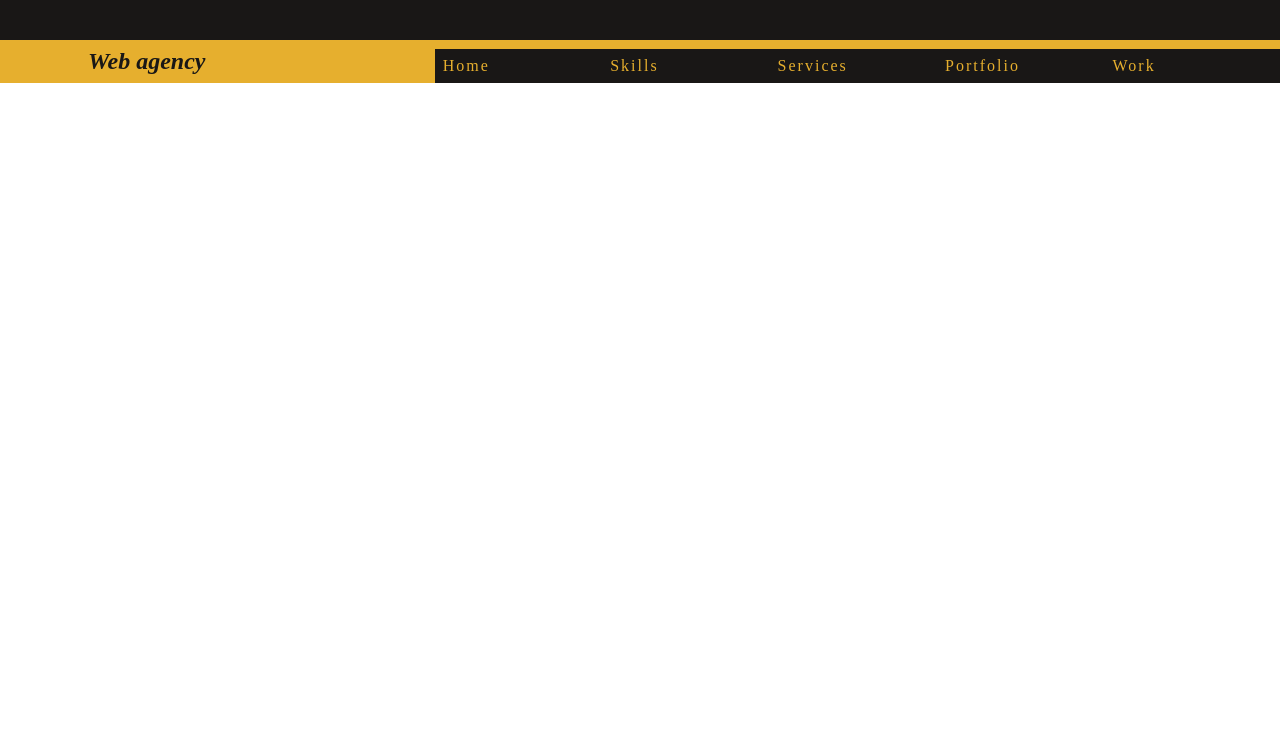
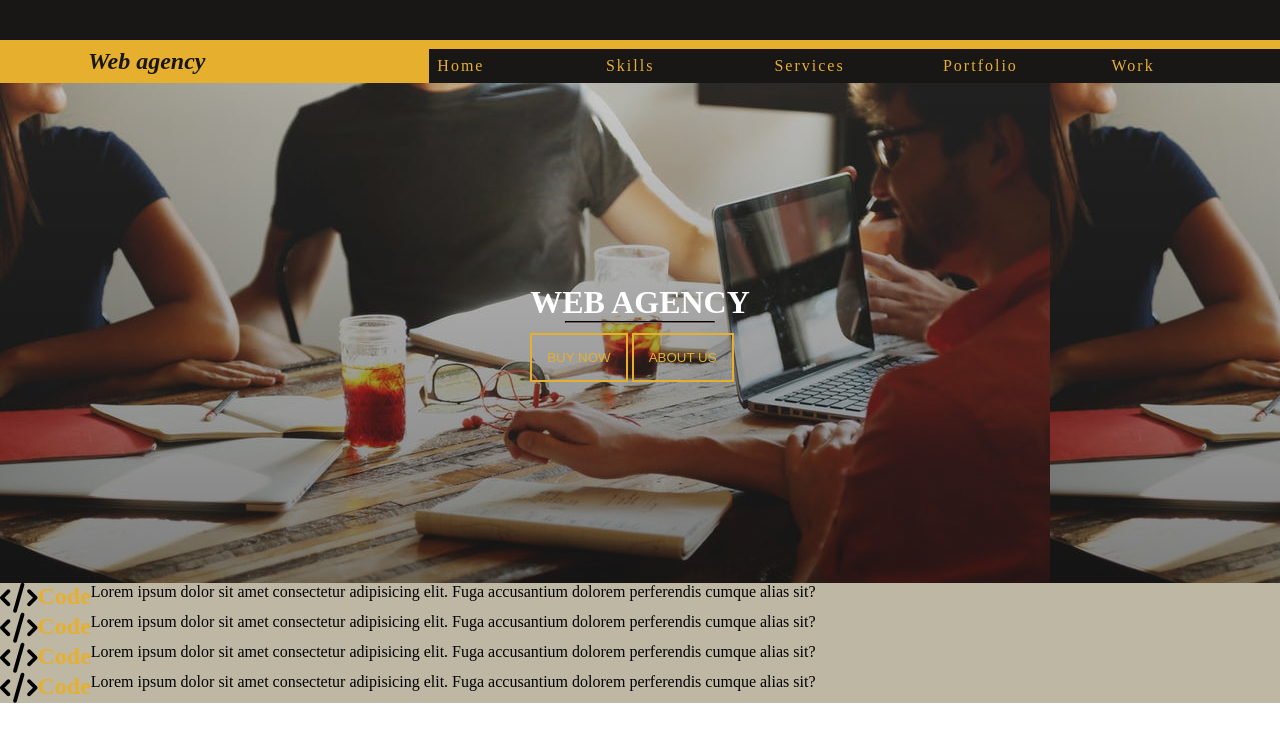
Before and after one commit to aayanahmed06/Webagency, a plain HTML site: page index.html in a window 1280 px wide. Drawn offline with Linux system fonts and the light colour scheme.

Commit message:
skill section

```diff
--- a/css/style.css
+++ b/css/style.css
@@ -1,12 +1,15 @@
 *{
     margin: 0;
     padding: 0;
+    box-sizing: border-box;
 }
+
 
 :root{
     --yellow: #E6AF2E;
     --black:#191716;
     --white:white;
+    --lightgray:#BDB7A4;
 }
 
 
@@ -21,7 +24,7 @@ nav{
     justify-content:space-around;
 
 }
-h2{
+ .nav-container h2{
     width: 50%;
     background-color: var(--yellow);
     border: 8px solid var(--yellow);
@@ -29,7 +32,7 @@ h2{
 
 }
 
-h2 a{
+  h2 a{
     text-decoration: none;
     color: var(--black);
     text-align: center;
@@ -68,3 +71,70 @@ li a:hover{
 }
 
 /* nav section end  */
+
+/* #############################  */
+
+
+/* header section  */
+header{
+    display: flex;
+    align-items: center;
+    justify-content: center;
+    height:500px;
+    background-position: center;
+    background-attachment: fixed;
+    background-repeat: no-repeat;
+    background: linear-gradient(rgba(0,0,0,0.2),rgba(0,0,0,0.5)), url(/img/header-img.jpg);
+}
+
+.banner{
+    text-align: center;
+    color:var(--white);
+    text-transform:uppercase;
+}
+.conatiner-hr{
+ width: 150px;
+border-color: var(--black);
+margin: 0 auto;
+}
+
+.banner-button button{
+    margin-top: 10px;
+    background-color: transparent;
+    padding: 15px;
+
+    color: var(--yellow);
+    text-transform: uppercase;
+    border: 2px solid var(--yellow);
+}
+
+.banner-button button:hover{
+    background-color: var(--yellow);
+    color: var(--white);
+}
+
+/* end header  */
+
+/* skill section  */
+#skill{
+    background-color: var(--lightgray);
+    align-content: center;
+    display: flex;
+
+
+}
+
+.skill-icon .fas{
+    font-size: 30px;
+
+
+
+}
+
+.skill-heading{
+    color: var(--yellow);
+
+}
+.skill-text{
+
+}
--- a/index.html
+++ b/index.html
@@ -1,21 +1,28 @@
 <!DOCTYPE html>
 <html lang="en">
   <head>
-    <meta charset="UTF-8">
-    <meta http-equiv="X-UA-Compatible" content="IE=edge">
-    <meta name="viewport" content="width=device-width, initial-scale=1.0">
-    <title>Document</title>
+    <meta charset="UTF-8" />
+    <meta http-equiv="X-UA-Compatible" content="IE=edge" />
+    <meta name="viewport" content="width=device-width, initial-scale=1.0" />
+    <title>Webagency</title>
     <!-- responsive  -->
-    <meta name="viewport" content="width=device-width, initial-scale=1.0">
+    <meta name="viewport" content="width=device-width, initial-scale=1.0" />
     <!-- end  -->
 
     <!-- css link  -->
-<link rel="stylesheet" href="/css/style.css">
+    <link rel="stylesheet" href="/css/style.css" />
+    <!-- font awesome  -->
+    <script
+      src="https://kit.fontawesome.com/2ea0f897b3.js"
+      crossorigin="anonymous"
+    ></script>
   </head>
   <body>
     <nav>
       <div class="nav-container">
-            <h2><em> <a href="#"> Web agency</a></em> </h2>
+        <h2>
+          <em> <a href="#"> Web agency</a></em>
+        </h2>
         <ul>
           <li><a href="#">Home</a></li>
           <li><a href="#">Skills</a></li>
@@ -26,5 +33,91 @@
       </div>
     </nav>
 
+    <!-- header section  -->
+    <header>
+      <div>
+        <h1 class="banner">Web agency</h1>
+        <hr class="conatiner-hr" />
+        <div class="banner-button">
+          <button type="button">buy now</button>
+          <button type="button">about us</button>
+        </div>
+      </div>
+    </header>
+    <!-- end -->
+    <!-- skill section  -->
+
+    <!-- skill card#1  -->
+    <article>
+      <div>
+        <div id="skill">
+          <div class="skill-icon">
+            <i class="fas fa-code"></i>
+          </div>
+          <div class="skill-heading">
+            <h2>Code</h2>
+          </div>
+          <div class="skill-text">
+            Lorem ipsum dolor sit amet consectetur adipisicing elit. Fuga
+            accusantium dolorem perferendis cumque alias sit?
+          </div>
+        </div>
+      </div>
+    </article>
+    <!-- end#1  -->
+      <!-- skill card#2 -->
+      <article>
+        <div id="skill">
+            <div class="skill-icon">
+              <i class="fas fa-code"></i>
+            </div>
+            <div class="skill-heading">
+              <h2>Code</h2>
+            </div>
+            <div class="skill-text">
+              Lorem ipsum dolor sit amet consectetur adipisicing elit. Fuga
+              accusantium dolorem perferendis cumque alias sit?
+            </div>
+          </div>
+      </article>
+      <!-- end#2  -->
+        <!-- skill card#3  -->
+    <article>
+      <div>
+        <div id="skill">
+          <div class="skill-icon">
+            <i class="fas fa-code"></i>
+          </div>
+          <div class="skill-heading">
+            <h2>Code</h2>
+          </div>
+          <div class="skill-text">
+            Lorem ipsum dolor sit amet consectetur adipisicing elit. Fuga
+            accusantium dolorem perferendis cumque alias sit?
+          </div>
+        </div>
+      </div>
+    </article>
+    <!-- end#3 -->
+      <!-- skill card#4 -->
+      <article>
+        <div>
+          <div id="skill">
+            <div class="skill-icon">
+              <i class="fas fa-code"></i>
+            </div>
+            <div class="skill-heading">
+              <h2>Code</h2>
+            </div>
+            <div class="skill-text">
+              Lorem ipsum dolor sit amet consectetur adipisicing elit. Fuga
+              accusantium dolorem perferendis cumque alias sit?
+            </div>
+          </div>
+        </div>
+      </article>
+      <!-- end#4 -->
+
+    <!-- end  -->
   </body>
 </html>
```
Also changed, not shown: img/header-img.jpg (added). Lines whose indentation alone changed are shown as unchanged.
